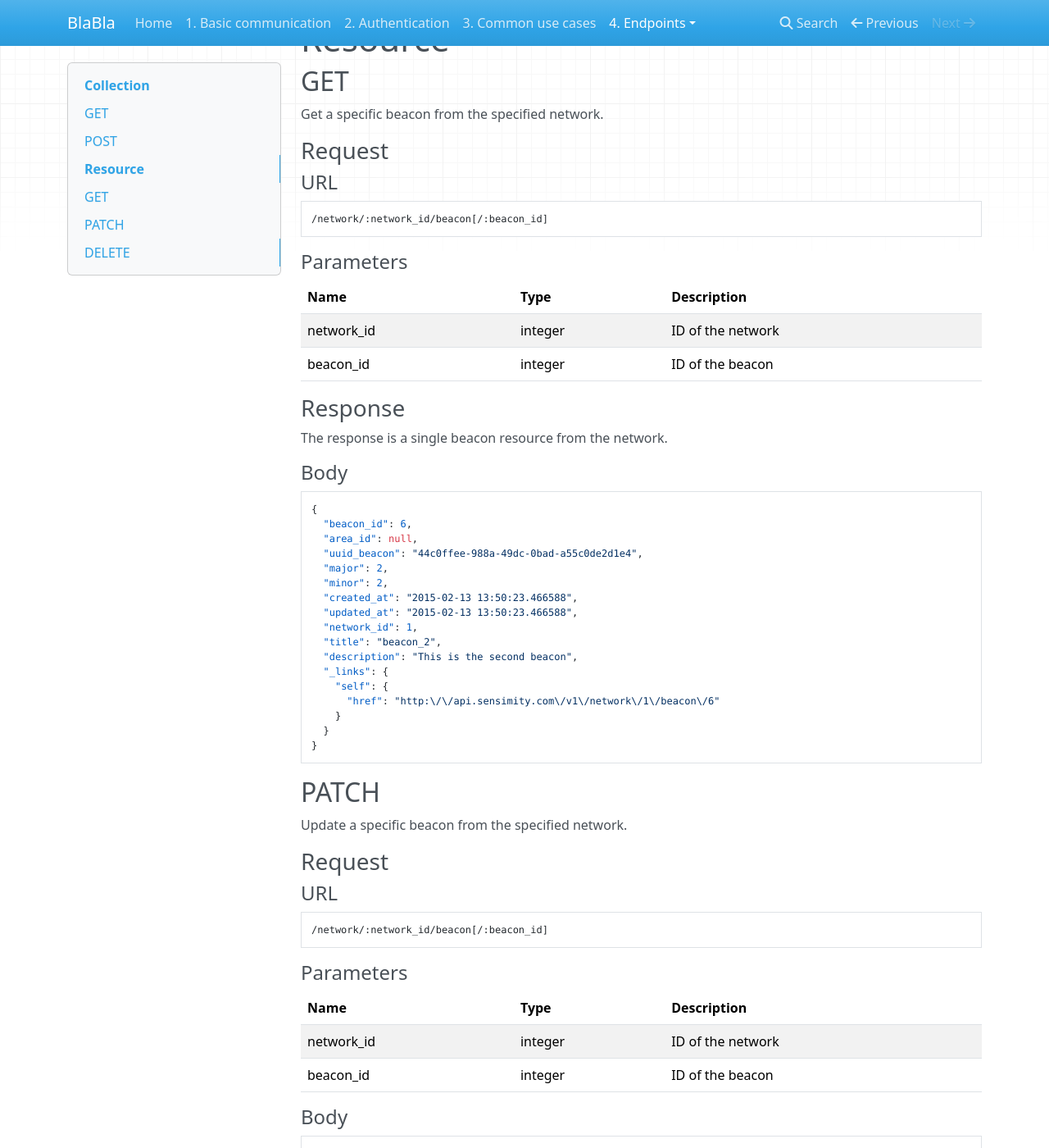
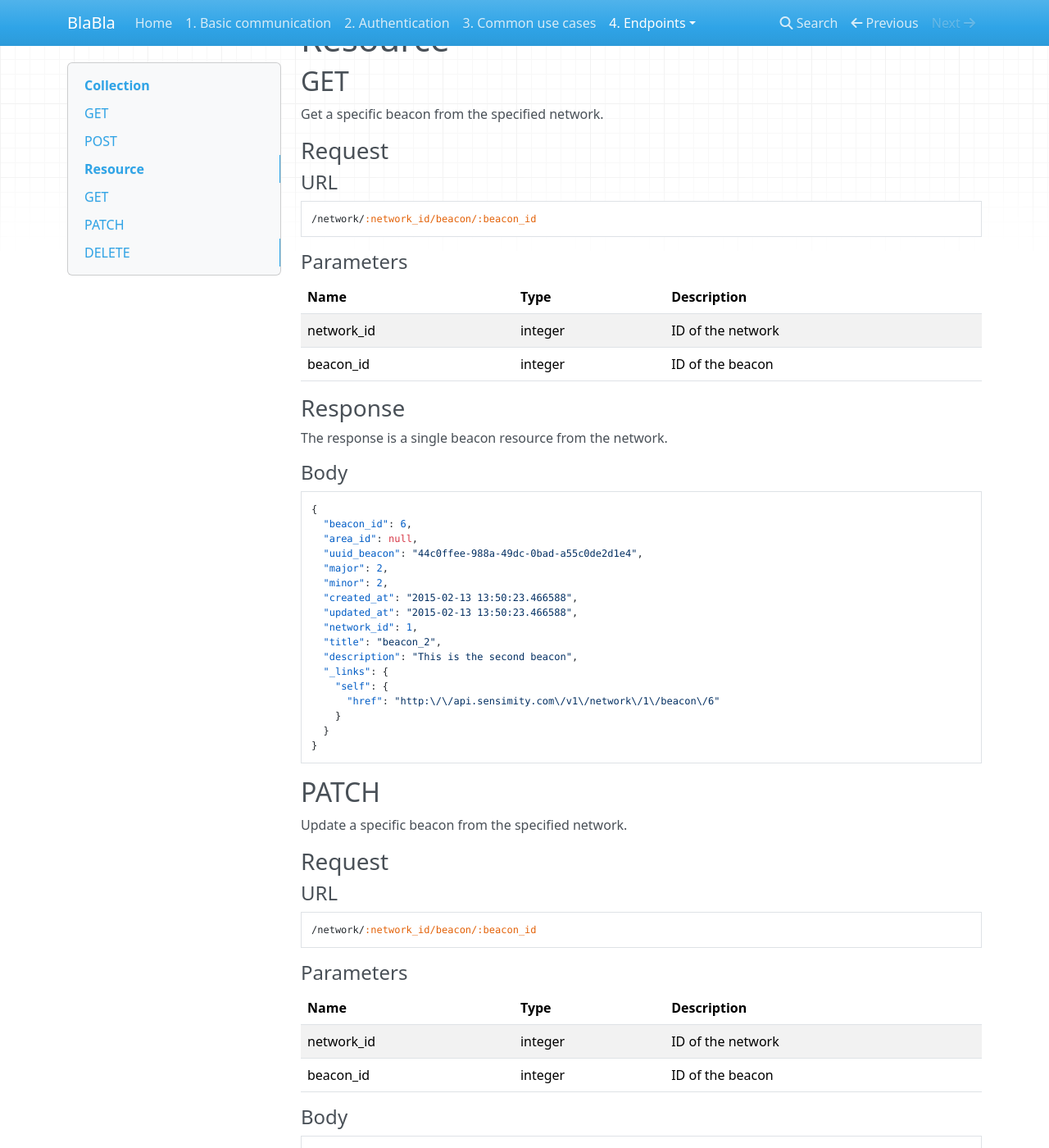
Before and after one commit to Sensimity/docs, an MkDocs documentation site: the page built from docs/endpoints/beacon.md, in a window 1280 px wide and 1400 px high, scrolled down 2842 px. Shown: the whole window at 82% size. Built offline with MkDocs 1.6.1, drawn with Linux system fonts in a browser that asks for light colours; nearby versions of some CDN libraries; old or Windows-style settings are respelled for this version of MkDocs; some of the changed text lies outside the part shown.

Commit message:
Remove optional markup of parameters

````diff
--- a/docs/endpoints/beacon.md
+++ b/docs/endpoints/beacon.md
@@ -147,7 +147,7 @@ Get a specific beacon from the specified network.
 
 #### URL
 ```
-/network/:network_id/beacon[/:beacon_id]
+/network/:network_id/beacon/:beacon_id
 ```
 
 #### Parameters
@@ -187,7 +187,7 @@ Update a specific beacon from the specified network.
 
 #### URL
 ```
-/network/:network_id/beacon[/:beacon_id]
+/network/:network_id/beacon/:beacon_id
 ```
 
 #### Parameters
@@ -234,7 +234,7 @@ Delete a beacon.
 
 #### URL
 ```
-/network/:network_id/beacon[/:beacon_id]
+/network/:network_id/beacon/:beacon_id
 ```
 
 #### Parameters
````
